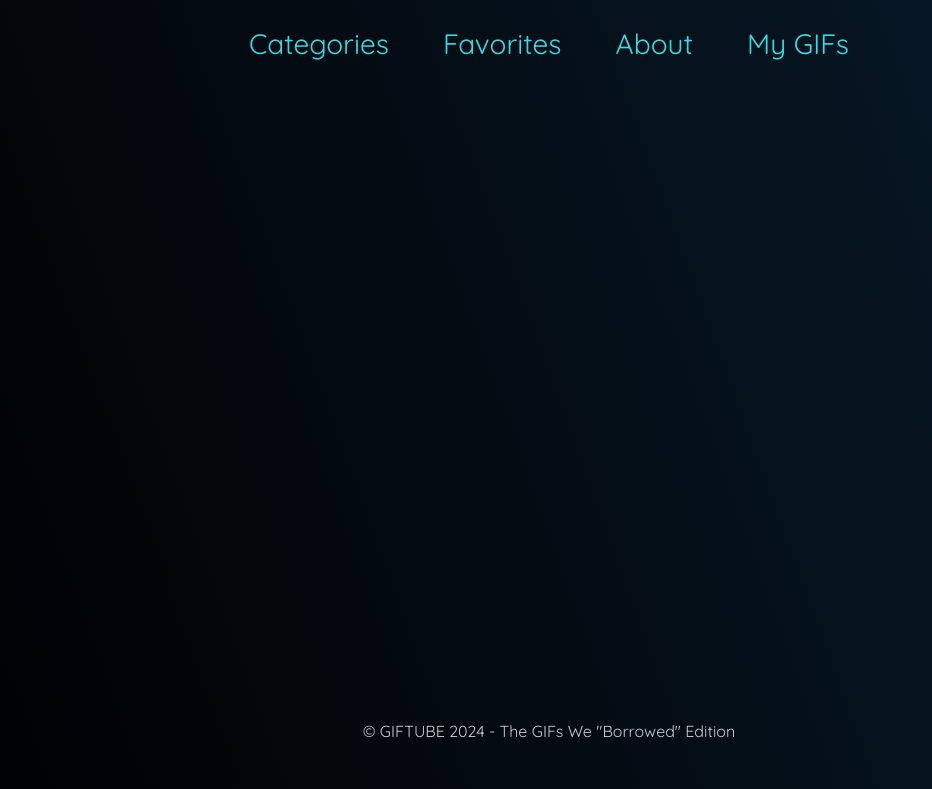
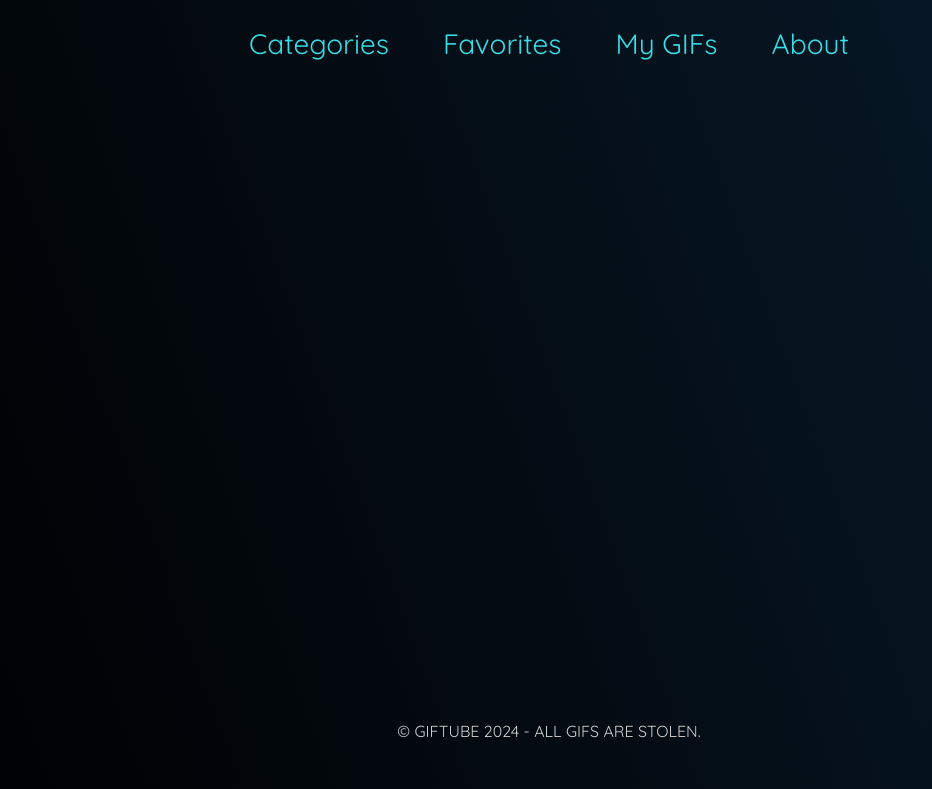
Before and after one commit to GIPHY-TEAM-1/GIFTUBE, a website with bundled scripts: page index.html in a window 1280 px wide. Shown: the part 75-864 px from the top of the page, without its empty margins (91-1023 px from the left). Built offline with nearby package versions, Linux system fonts and the light colour scheme; no server answers.

Commit message:
Refactor, update footer content

```diff
--- a/index.html
+++ b/index.html
@@ -35,8 +35,8 @@
         <nav>
           <a href="#" class="nav-link" data-page="categories">Categories</a>
           <a href="#" class="nav-link" data-page="favorites">Favorites</a>
+          <a href="#" class="nav-link" data-page="upload">My GIFs</a>
           <a href="#" class="nav-link" data-page="about">About</a>
-          <a href="#" class="nav-link" data-page="upload">My GIFs</a>
         </nav>
       </section>
 
@@ -47,7 +47,7 @@
       </div>
 
       <footer>
-        <p>&copy; GIFTUBE 2024 - The GIFs We "Borrowed" Edition</p>
+        <p>&copy; GIFTUBE 2024 - ALL GIFS ARE STOLEN.</p>
       </footer>
 
     </div>
```
